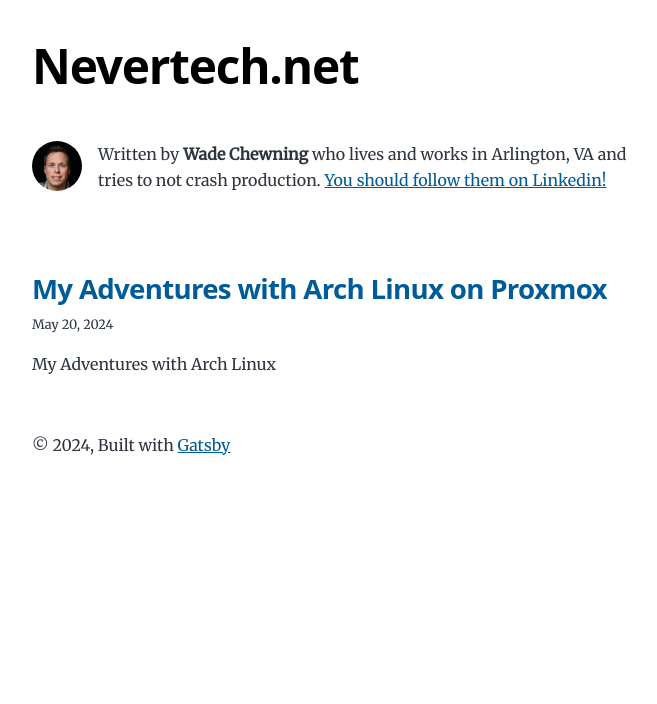
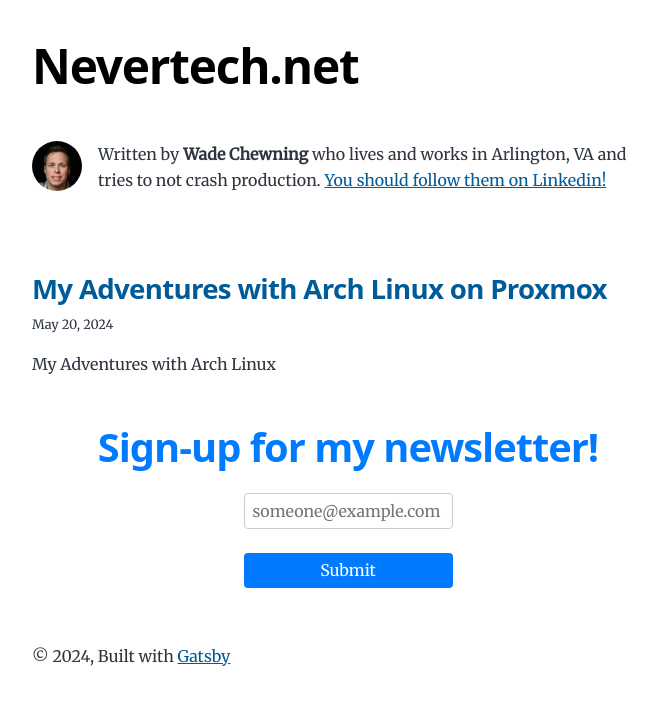
Before and after one commit to NeverRetail/my-blog, a Gatsby site: page / in a window 1280 px wide. Shown: the whole page, without its empty margins (292-949 px from the left). Built offline with nearby package versions, Linux system fonts and the light colour scheme; Gatsby itself is replaced by a stand-in of ours.

Commit message:
Added newsletter form and styled it.

```diff
--- /dev/null
+++ b/src/components/Form.js
@@ -0,0 +1,39 @@
+import React, { useState } from "react"
+const Form = () => {
+  const [formData, setFormData] = useState({
+    email: "",
+  })
+
+  const handleChange = e => {
+    setFormData({ ...formData, [e.target.name]: e.target.value })
+  }
+
+  const handleSubmit = e => {
+    e.preventDefault()
+    // Handle form submission logic here
+    console.log(formData)
+  }
+
+  return (
+    <div class="form-container">
+      <form onSubmit={handleSubmit}>
+        <label>
+          <input
+            className="emailbox"
+            type="email"
+            name="email"
+            value={formData.email}
+            onChange={handleChange}
+            placeholder="someone@example.com"
+          />
+        </label>
+
+        <button class="submit-button" type="submit">
+          Submit
+        </button>
+      </form>
+    </div>
+  )
+}
+
+export default Form
--- a/src/pages/index.js
+++ b/src/pages/index.js
@@ -4,6 +4,7 @@ import { Link, graphql } from "gatsby"
 import Bio from "../components/bio"
 import Layout from "../components/layout"
 import Seo from "../components/seo"
+import Form from "../components/form"
 
 const BlogIndex = ({ data, location }) => {
   const siteTitle = data.site.siteMetadata?.title || `Title`
@@ -56,6 +57,12 @@ const BlogIndex = ({ data, location }) => {
             </li>
           )
         })}
+        <h1
+          class="newsletterhead" //style={{ display: "flex" }}
+        >
+          Sign-up for my newsletter!
+        </h1>
+        <Form />
       </ol>
     </Layout>
   )
@@ -78,8 +85,9 @@ export const pageQuery = graphql`
       }
     }
     allMarkdownRemark(
-      filter: {frontmatter: { draft: {ne:true}}}
-      sort: { frontmatter: { date: DESC } }) {
+      filter: { frontmatter: { draft: { ne: true } } }
+      sort: { frontmatter: { date: DESC } }
+    ) {
       nodes {
         excerpt
         fields {
--- a/src/style.css
+++ b/src/style.css
@@ -316,6 +316,64 @@ a:focus {
 .gatsby-highlight {
   margin-bottom: var(--spacing-8);
 }
+form {
+  display: flex;
+  flex-direction: column;
+  max-width: 300px;
+  margin: 0 auto;
+}
+
+form label {
+  margin-bottom: 0.5rem;
+}
+.newsletterhead {
+  display: flex;
+  align-items: center;
+  justify-content: center;
+  color: #007bff;
+}
+
+form input,
+form textarea {
+  display: flex;
+  align-items: center;
+  justify-content: center;
+  padding: 0.5rem;
+  margin-bottom: 1rem;
+  border: 1px solid #ccc;
+  border-radius: 4px;
+  background-color: white;
+}
+.submit-button {
+  display: flex;
+  text-align: center;
+  justify-content: center;
+  align-content: center;
+}
+.emailbox {
+  display: flex;
+  align-items: center;
+  justify-content: center;
+  align-content: center;
+}
+.form-container {
+  display: flex;
+  /*justify-content: center;
+  align-items: center;
+  height: 100vh; /* Optionally, to make the form centered vertically on the page */
+}
+form button {
+  display: flex;
+  align-items: center;
+  align-content: center;
+  justify-content: center;
+  padding: 0.5rem 1rem;
+  background-color: #007bff;
+  color: #fff;
+  border: none;
+  border-radius: 4px;
+  cursor: pointer;
+}
 
 /* Media queries */
 
```
Also changed, not shown: 1 other file.
